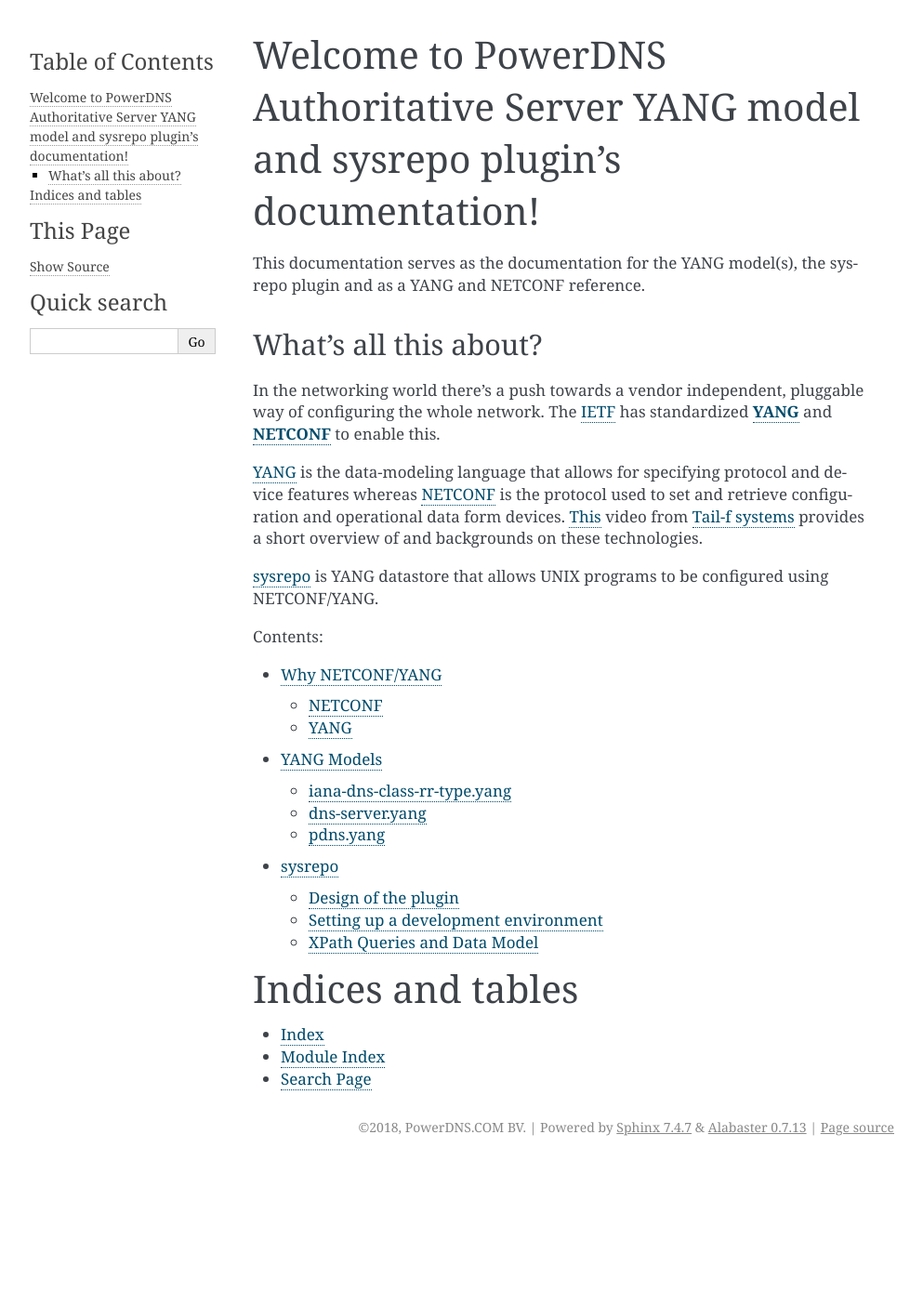
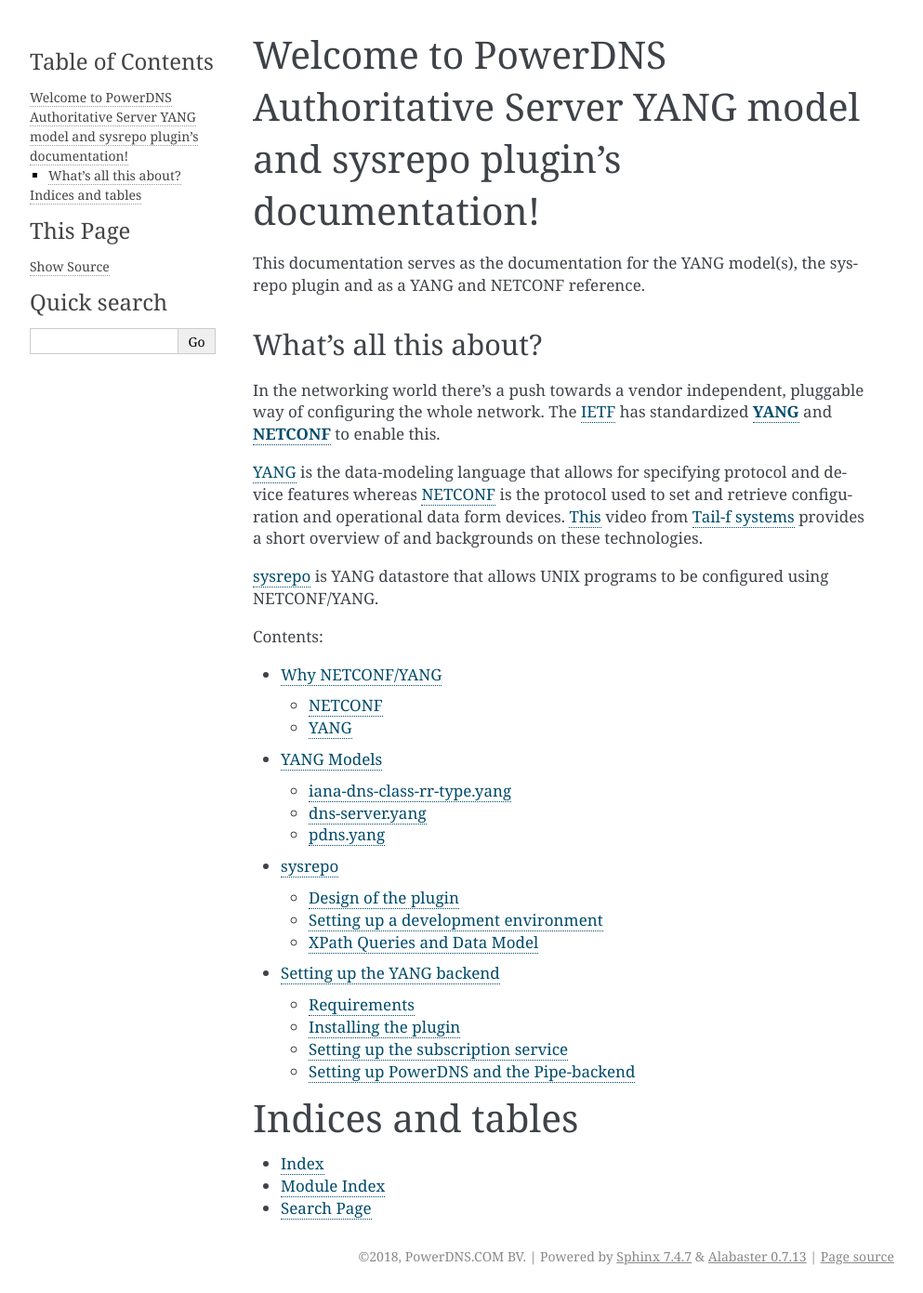
Before and after one commit to PowerDNS/sysrepo-plugin-pdns, a Sphinx documentation site: the page built from docs/index.rst, in a window 1280 px wide. Shown: the whole page at 93% size, without its empty margins (148-1141 px from the left). Built offline with Sphinx 7.4.7, drawn with Linux system fonts in a browser that asks for light colours; before the commit the page ends 1252 px from its top, so only the background shows below that.

Commit message:
Add some documentation on how to set it up

```diff
--- a/docs/index.rst
+++ b/docs/index.rst
@@ -26,6 +26,7 @@
    intro/why
    models/intro
    sysrepo/intro
+   setting-up/index
 
 Indices and tables
 ==================
--- /dev/null
+++ b/docs/setting-up/index.rst
@@ -0,0 +1,12 @@
+Setting up the YANG backend
+===========================
+
+Setting up the YANG backend is described in this chapter.
+
+.. toctree::
+   :maxdepth: 2
+
+   requirements
+   plugin
+   sysrepo-plugin-pdns
+   pdns
--- /dev/null
+++ b/docs/setting-up/pdns.rst
@@ -0,0 +1,13 @@
+Setting up PowerDNS and the Pipe-backend
+========================================
+
+PowerDNS Authoritative Server can be installed either from the OS software repositories or from `the PowerDNS repositories <https://repo.powerdns.com>`__.
+Both the main server package (``pdns-server``) and the Pipe-backend package (``pdns-backend-pipe``) must be installed and be of version 4.1.0 or higher.
+
+After installing, the pipe backend needs to be configured, add the following to ``/etc/powerdns/pdns.conf`` (or the equivalent for the OS in use)::
+
+  launch=pipe
+  pipe-abi-version=4
+  pipe-command=/var/lib/powerdns/pipe-yang-backend.py
+
+Then restart the PowerDNS service (``systemctl restart pdns.service``).
--- /dev/null
+++ b/docs/setting-up/plugin.rst
@@ -0,0 +1,8 @@
+Installing the plugin
+=====================
+
+As described in :doc:`../sysrepo/design`, this plugin consists of 2 parts, the subscription service and the Pipe-backend script.
+Both these scripts are located in the ``pdns/`` directory of the repository.
+
+It is recommended to copy the ``pipe-yang-backend.py`` script to ``/var/lib/powerdns`` and ``sysrepo-plugin-pdns.py`` to ``/usr/local/bin``.
+Both scripts will need execute permissions (``chmod +x``).
--- /dev/null
+++ b/docs/setting-up/requirements.rst
@@ -0,0 +1,9 @@
+Requirements
+============
+
+The YANG backend is implemented in Python 3.6 and thus requires an installation of Python 3.6 or higher.
+There is only one required Python package, which is the sysrepo library for Python 3.
+
+Building this library can be done by installing the Python development packages (``libpython3-dev`` on Ubuntu 18.04) and passing ``-DGEN_PYTHON_BINDINGS=true -DGEN_PYTHON_VERSION=3`` to the call to ``cmake`` when configuring sysrepo.
+
+Furthermore, this plugin requires PowerDNS Authoritative Server 4.1 or higher.
--- /dev/null
+++ b/docs/setting-up/sysrepo-plugin-pdns.rst
@@ -0,0 +1,11 @@
+Setting up the subscription service
+===================================
+After installing the ``sysrepo-plugin-pdns.py`` script into ``/usr/local/bin``, it will need to be started.
+Create the ``/etc/systemd/system/sysrepo-plugin-pdns.service`` with this content:
+
+.. literalinclude:: ../../systemd/sysrepo-plugin-pdns.service
+
+Then start the service::
+
+  systemctl daemon-reload
+  systemctl start sysrepo-plugin-pdns.service
```
Also changed, not shown: 1 other file.
